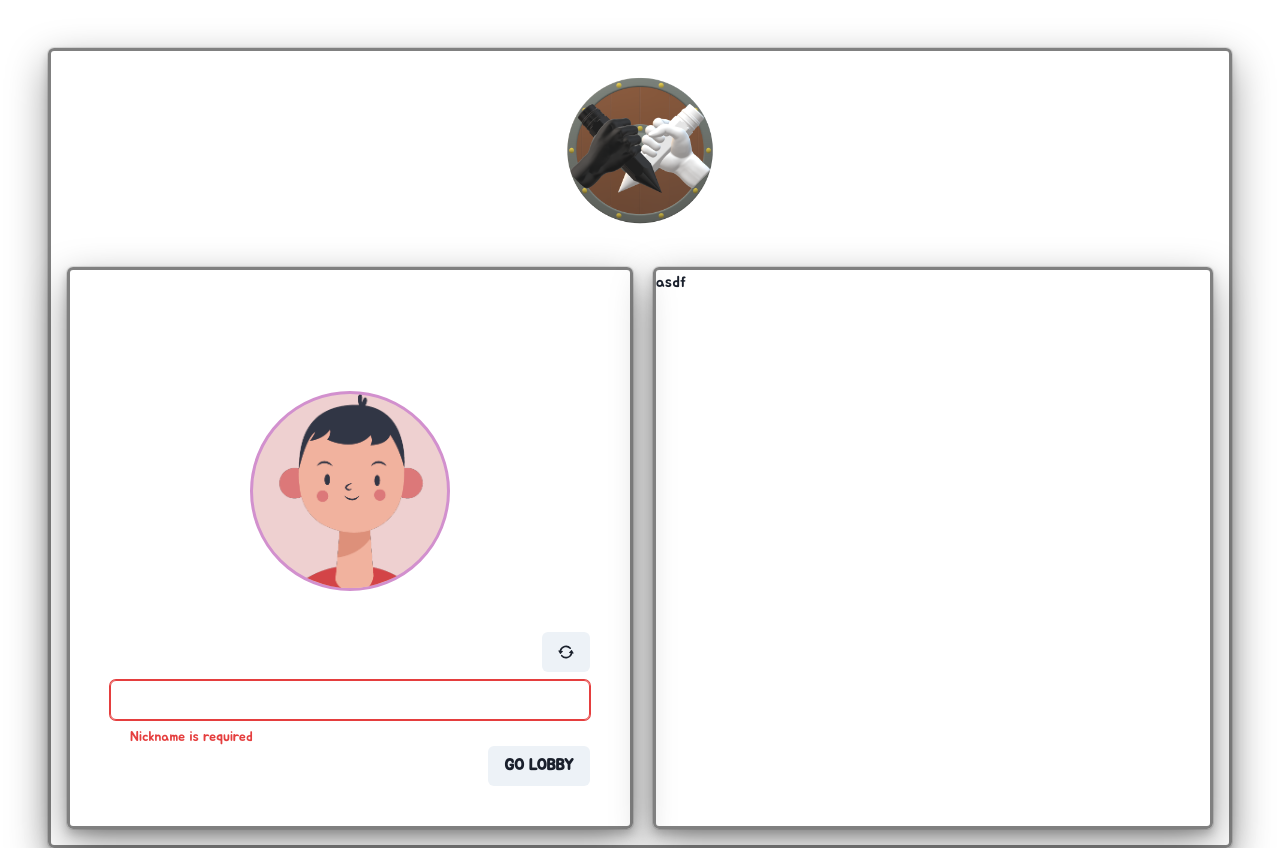
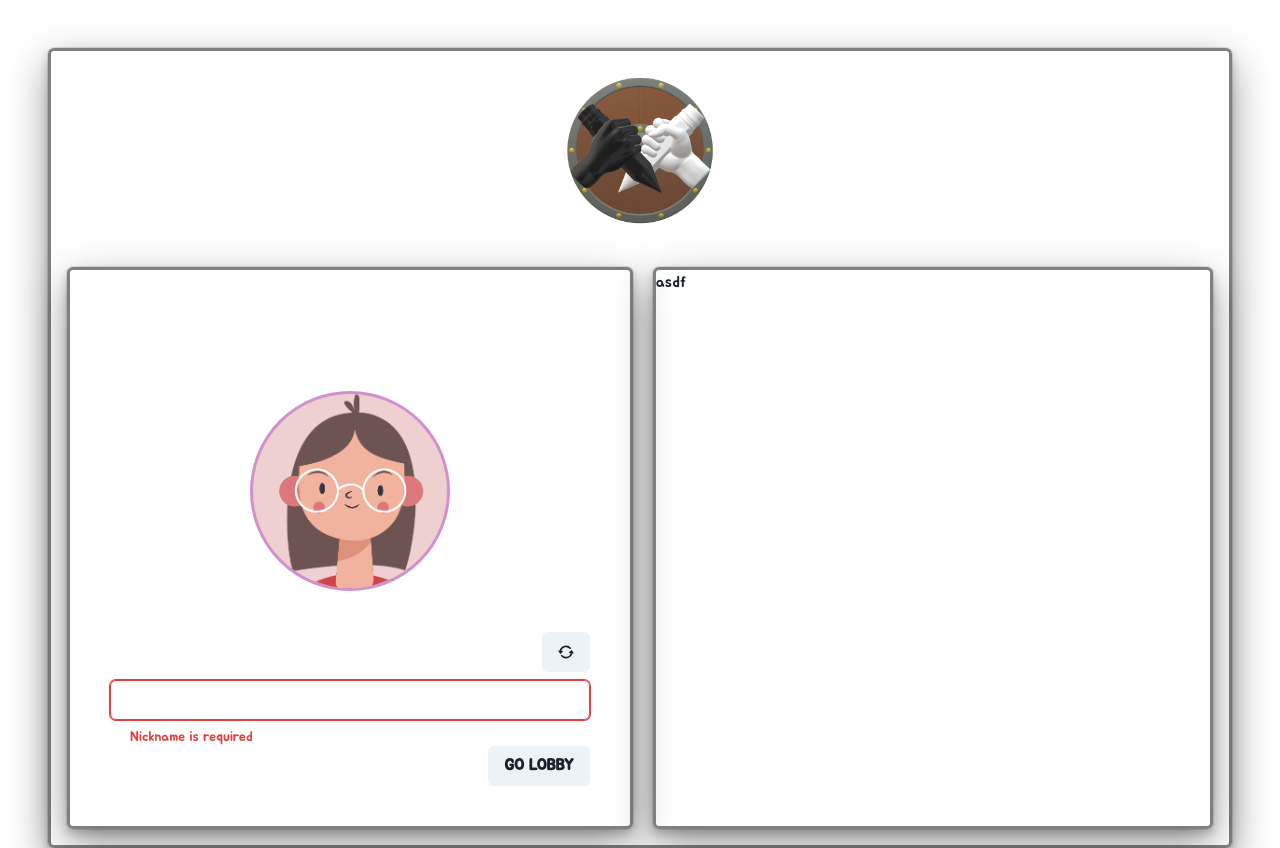
Before and after one commit to coop-game/coop, a Next.js app in the folder apps/coop-front/: page / in a window 1280 px wide. Built offline with nearby package versions, Linux system fonts and the light colour scheme.

Commit message:
refactor: random default index of avatar

```diff
--- a/apps/coop-front/pages/index.tsx
+++ b/apps/coop-front/pages/index.tsx
@@ -36,7 +36,7 @@ export default function Home({
 
   const [nickname, setNickname] = useState("");
   const [isError, setIsError] = useState(true);
-  const [avatarIndex, setAvatarIndex] = useState(0);
+  const [avatarIndex, setAvatarIndex] = useState(lodashRandom(9));
   const getRandomColor = () =>
     "#" + Math.floor(Math.random() * 16777215).toString(16);
   const [color, setColor] = useState(getRandomColor());
```
